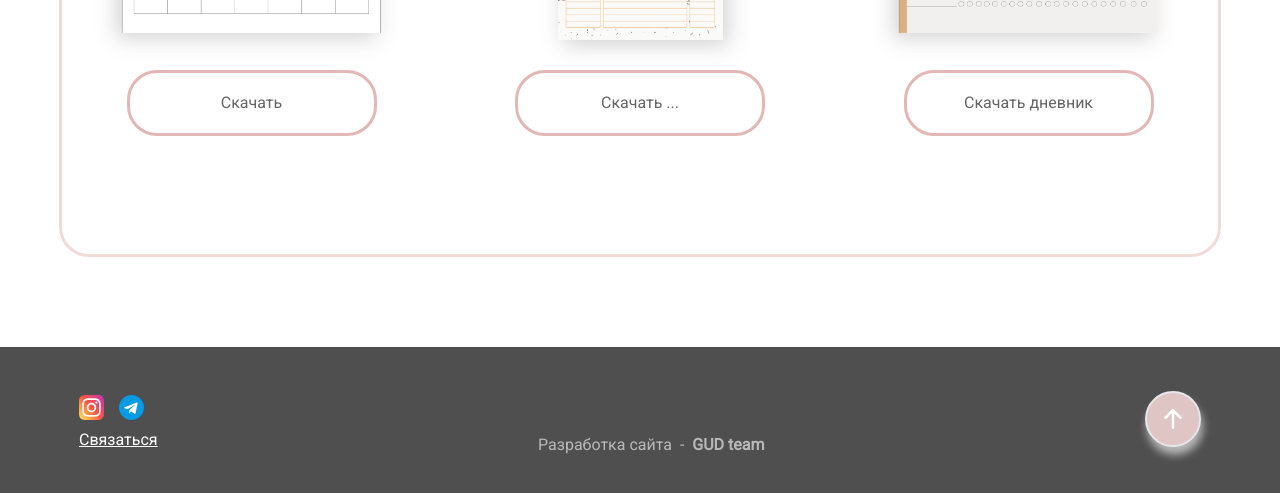
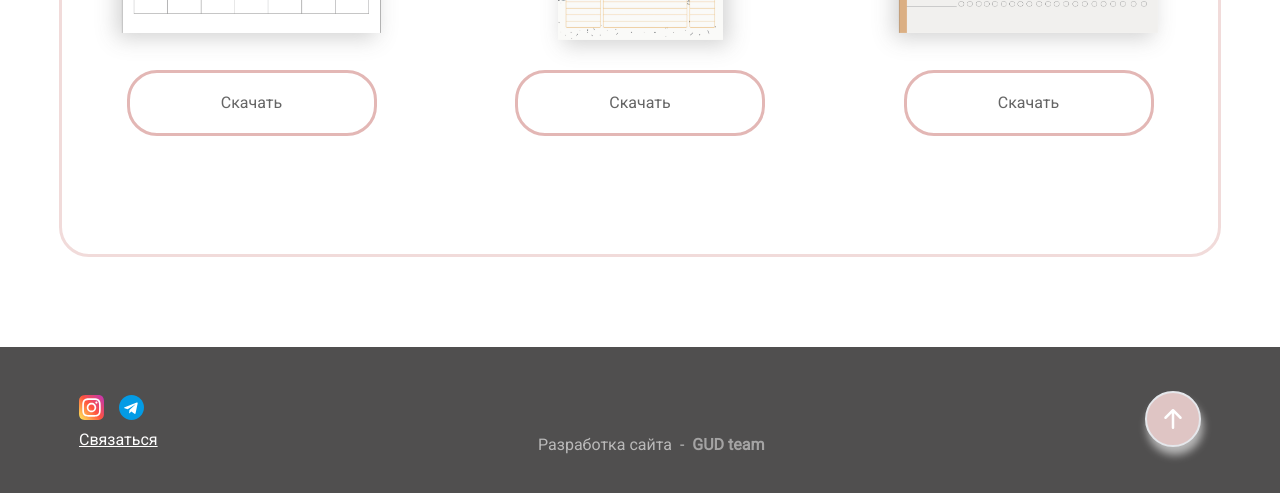
Before and after one commit to AbdugafurovaUmida/mom-s-club, a Next.js app: page / in a window 1280 px wide. Shown: the part 4481-4974 px from the top of the page. Built offline with nearby package versions, Linux system fonts and the light colour scheme.

Commit message:
footer style minor changes

```diff
--- a/src/components/AboutAuthor.jsx
+++ b/src/components/AboutAuthor.jsx
@@ -27,7 +27,6 @@ const AboutAuthor = () => {
           </div>
 
           <div className='max-w-full xl:max-w-[49%] w-full flex justify-around xl:justify-start '>
-            {/* xl:absolute relative bottom-[-23px] xl:right-[-80px] */}
             <Image className="hidden md:inline-block shadow-picShadow max-w-[340px] w-full max-h-[340px] h-auto" src={author} alt='author' width={340} height={340} />
             <Image className="xl:self-end relative xl:left-[-40px] xl:bottom-20 shadow-picShadow  max-w-[340px] w-full h-auto " src={certificate} alt='certificate' width={340} height={330} />
           </div>
--- a/src/components/Materials.jsx
+++ b/src/components/Materials.jsx
@@ -4,6 +4,7 @@ import BorderedButton from './common/BorderedButton'
 import calendar from '../../public/images/calendar.png'
 import tracker from '../../public/images/tracker.png'
 import daily from '../../public/images/daily.png'
+import material1 from '../../public/download/material1.PNG'
 
 const Materials = () => {
     return (
@@ -16,17 +17,24 @@ const Materials = () => {
                         <div className='flex flex-col justify-between w-[259px] max-h-[371px] items-center mb-8'>
                             <h5 className='mb-6 font-semibold text-dark'>Календарь на 2 месяца</h5>
                             <Image className='rotate-90 shadow-box-sh5' src={calendar} alt="calendar" width={183} height={257} />
-                            <BorderedButton className='font-semibold'>Скачать</BorderedButton>
+                            <BorderedButton
+                                className='font-semibold'
+                                fileName={'../../public/download/material1.PNG'}
+                            >Скачать</BorderedButton>
                         </div>
                         <div className='flex flex-col justify-between w-[259px] max-h-[371px] items-center mb-8'>
                             <h5 className='mb-6 font-semibold text-dark'>Дневник прикорма</h5>
                             <Image className='mb-[30px] shadow-box-sh5' src={tracker} alt="daily image" width={165} height={234} />
-                            <BorderedButton >Скачать ...</BorderedButton>
+                            <BorderedButton
+                                fileName={'../../public/download/material1.jpg'}
+                            >Скачать</BorderedButton>
                         </div>
                         <div className='flex flex-col justify-between w-[259px] max-h-[371px] items-center mb-8'>
                             <h5 className='mb-6 font-semibold text-dark'>Трекер привычек на 6 недель</h5>
                             <Image className='rotate-90 shadow-box-sh5' src={daily} alt="tracker" width={183} height={257} />
-                            <BorderedButton >Скачать дневник</BorderedButton>
+                            <BorderedButton
+                                fileName={'/download/material1.PNG'}
+                            >Скачать</BorderedButton>
                         </div>
                     </div>
 
--- a/src/components/common/Footer.jsx
+++ b/src/components/common/Footer.jsx
@@ -30,7 +30,7 @@ const Footer = () => {
             <a
               target="_blank"
               href='https://www.instagram.com/gud_team_/'
-              className='font-bold transition duration-300 font-white hover:opacity-80 hover:underline'> GUD team </a> </p>
+              className='font-bold transition duration-300 opacity-80 font-white hover:opacity-100 hover:underline hover:scale-125 hover:translate-x-6'> GUD team </a> </p>
 
           <div className='flex flex-col md:items-end'>
             <button
```
Also changed, not shown: public/download/material1.PNG (added).
